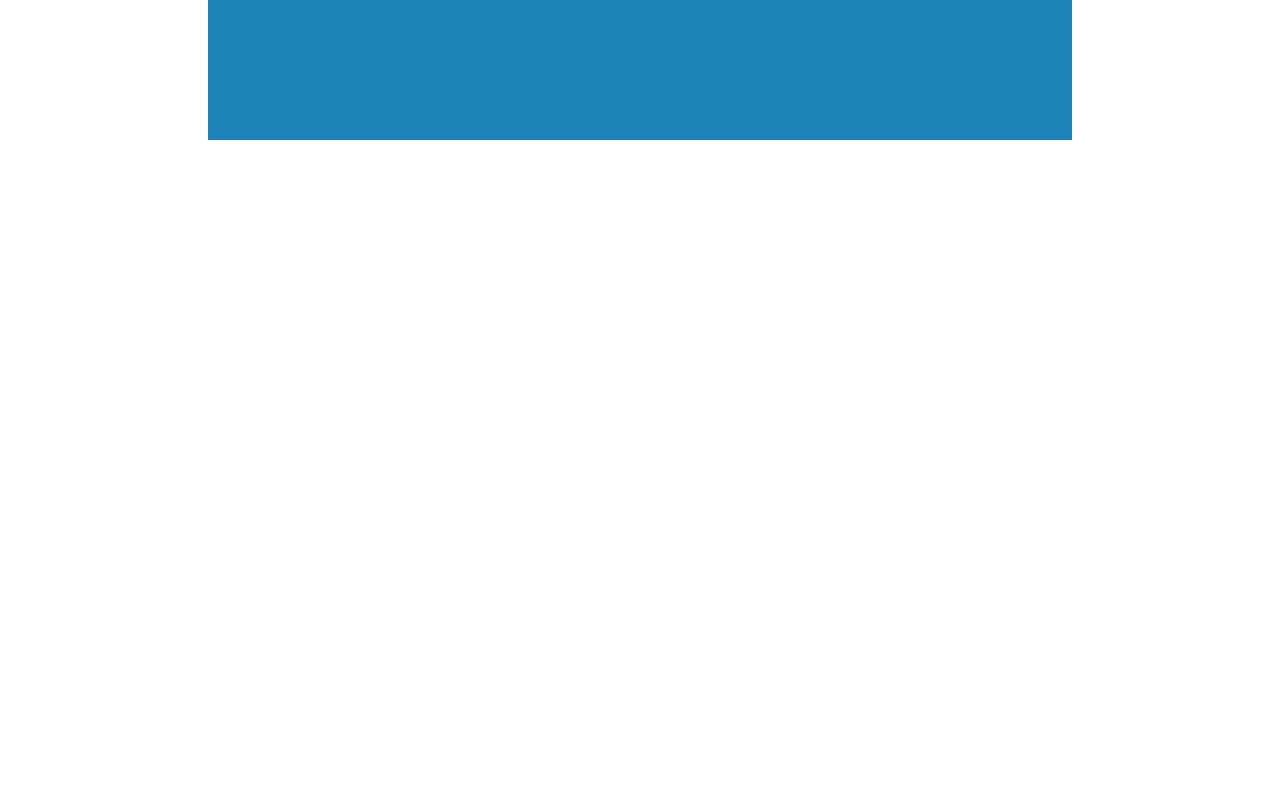
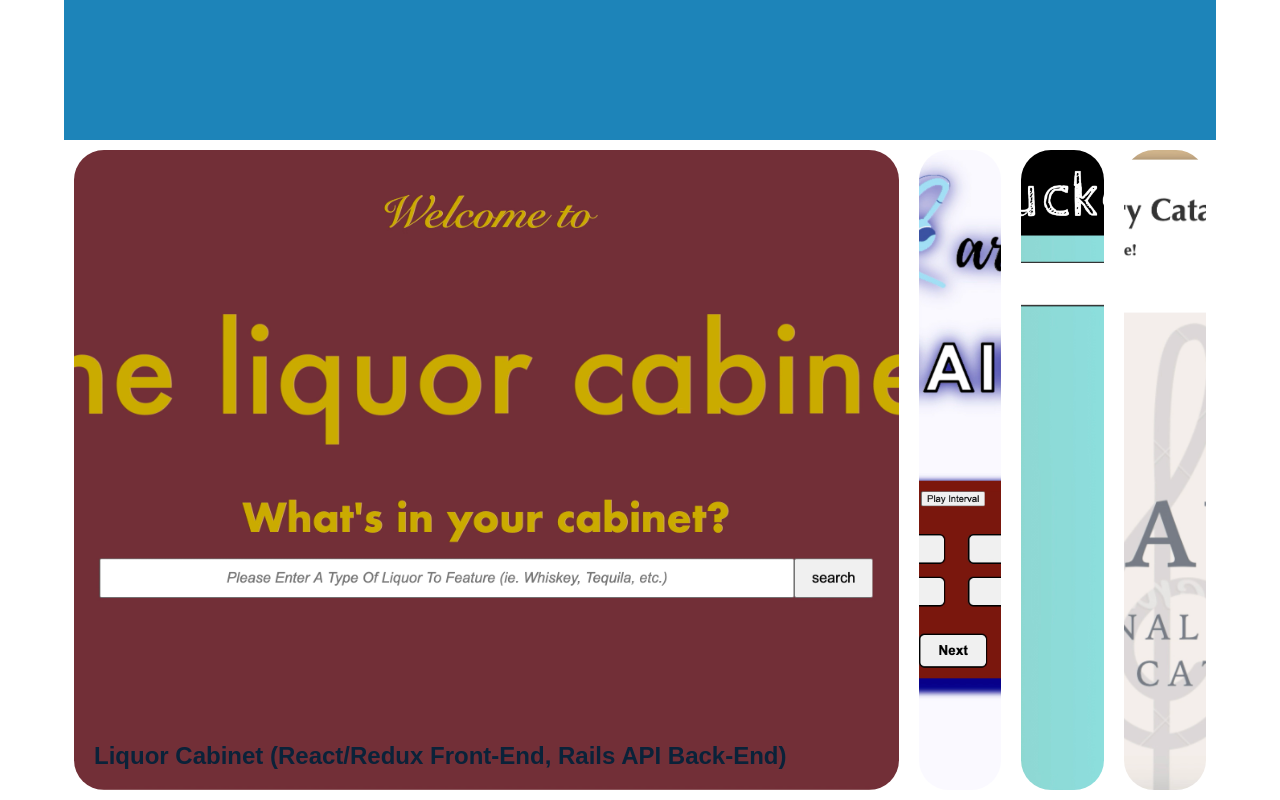
Before and after one commit to maxjacobzander/portfolio, a React (Create React App) app: page / in a window 1280 px wide. Shown: the part 764-1564 px from the top of the page. Before the commit the page ends 904 px from the top, so only its background shows below. Built offline with nearby package versions, Linux system fonts and the light colour scheme.

Commit message:
created initial contact component

```diff
--- /dev/null
+++ b/src/components/Contact.js
@@ -0,0 +1,3 @@
+import React from "react";
+
+export default Contact;
--- a/src/containers/Home.js
+++ b/src/containers/Home.js
@@ -2,6 +2,7 @@ import React, { Component } from 'react';
 import Landing from '../components/Title';
 import About from '../components/About';
 import Resume from '../components/Resume';
+import Projects from '../components/Projects';
 
 class Home extends Component {
     render() {
@@ -10,6 +11,7 @@ class Home extends Component {
                 <Landing />
                 <About />
                 <Resume />
+                <Projects />
             </div>
         );
     }
```
